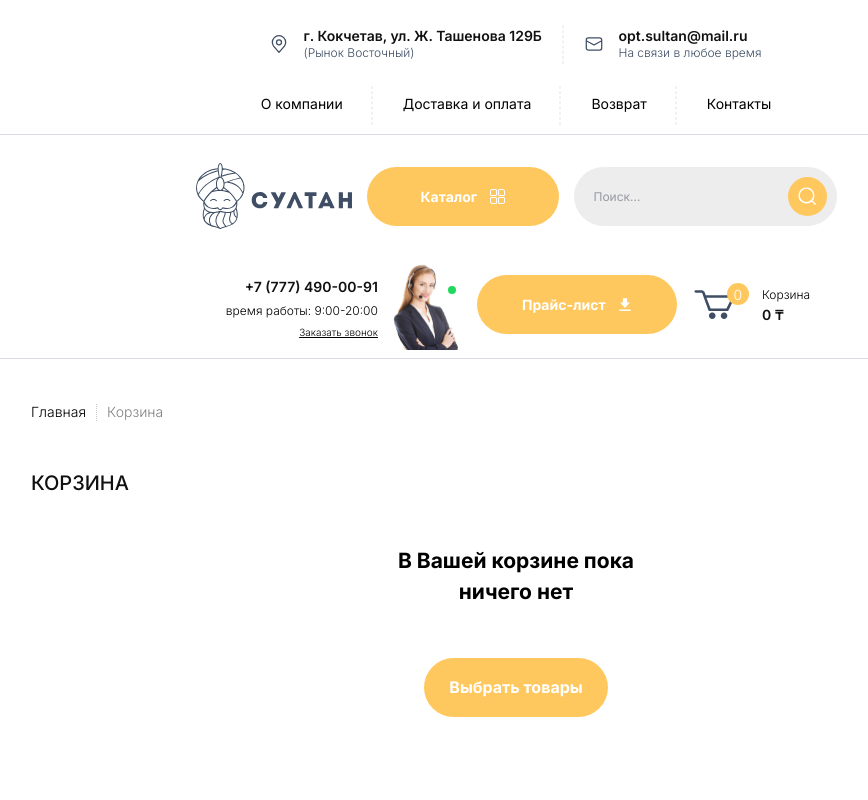
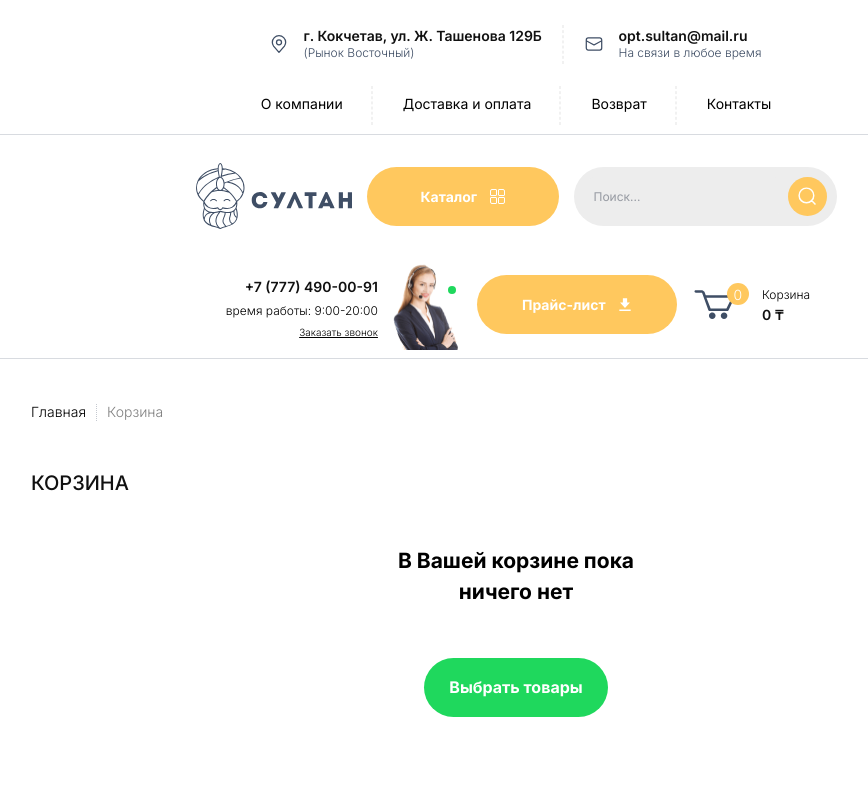
Before and after one commit to Bonamente/e-shop, a React (Vite) app: page /cart in a window 1280 px wide. Shown: the top 800 px of the page, without its empty margins (124-992 px from the left). Built offline with nearby package versions, Linux system fonts and the light colour scheme.

Commit message:
feat(CartPage): update styles

```diff
--- a/src/pages/cart/CartPage.module.css
+++ b/src/pages/cart/CartPage.module.css
@@ -57,14 +57,14 @@
   font-size: var(--fs-3);
   font-weight: 700;
   color: var(--clr-white);
-  background-color: var(--clr-primary);
+  background-color: var(--clr-action);
 
   border-radius: 50px;
 }
 
 .emptyCartLink:hover,
 .emptyCartLink:focus {
-  background-color: var(--clr-primary-dk);
+  background-color: var(--clr-action-dk);
 }
 
 .emptyCartLink:active {
```
